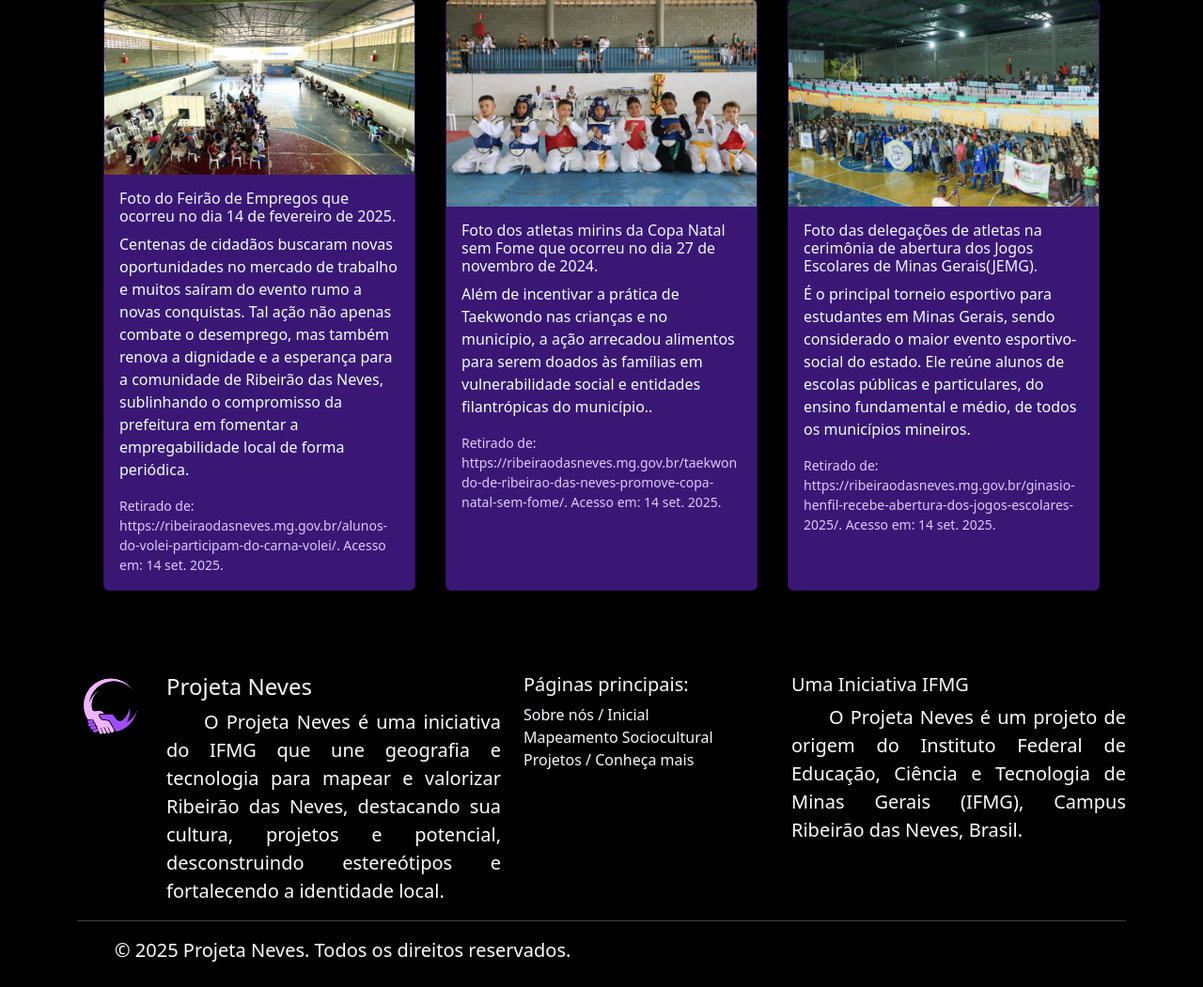
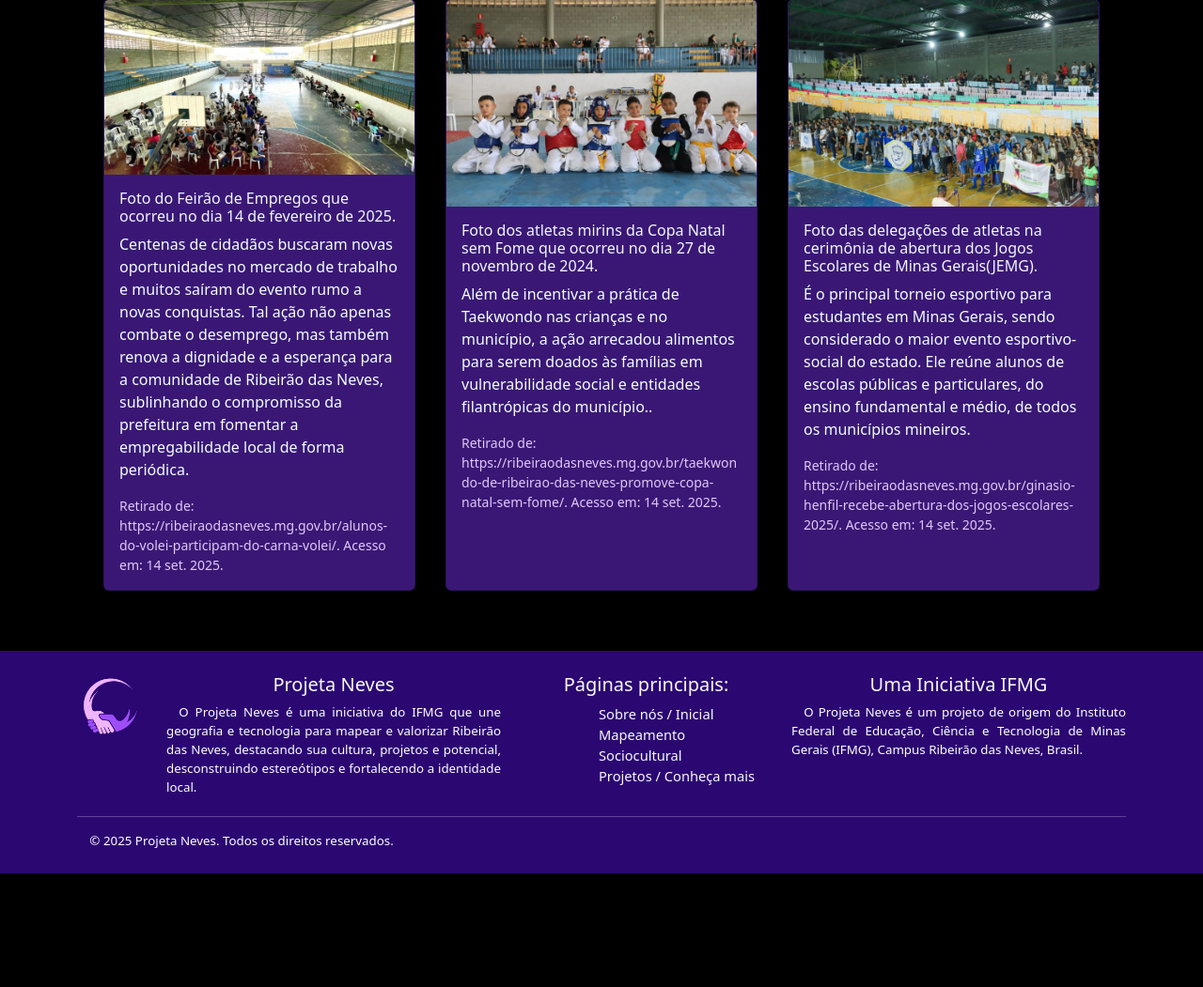
Before and after one commit to GustavoFTeo/MapeamentoSocialECulturalDeRibeiraoDasNeves, a PHP site: the page made by ginásioPoliesportivoHenfil.html in a window 1280 px wide. Shown: the part 3389-4440 px from the top of the page at 94% size. After the commit the page ends 4319 px from the top, so only its background shows below. Run offline with PHP 8.4, Linux system fonts and the light colour scheme.

Commit message:
Update estilizacaoPI2.css
Implementação das Configurações CSS para o Footer

```diff
--- a/estilizacaoPI2.css
+++ b/estilizacaoPI2.css
@@ -114,3 +114,21 @@ a{
     background-color: #3a1775;
     color: white
 }
+footer {
+    background-color: #2b0772;
+}
+
+h4, h5 {
+    text-align: center;
+    font-size: 15pt;
+}
+.p-Foo{
+    text-indent: 10pt;
+    text-align: justify;
+    font-size: 10pt;
+}
+
+.li-Foo{
+    font-size: 11pt;
+    padding-left: 60pt;
+}
```
